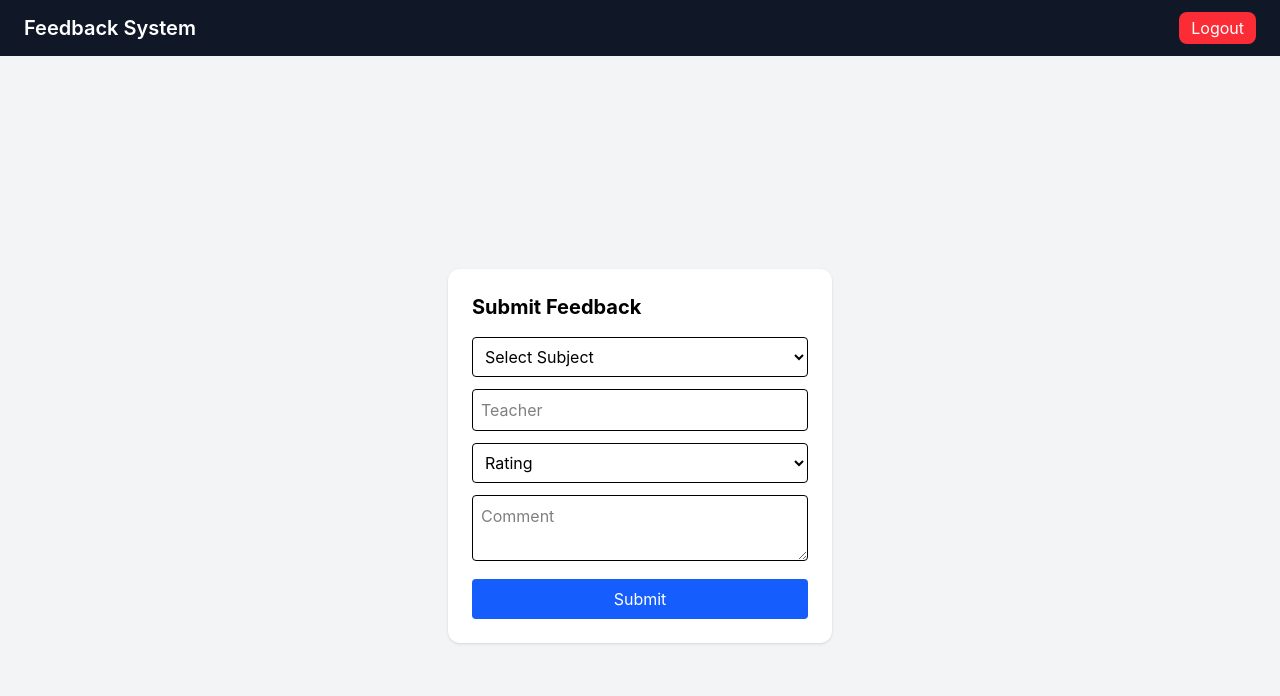
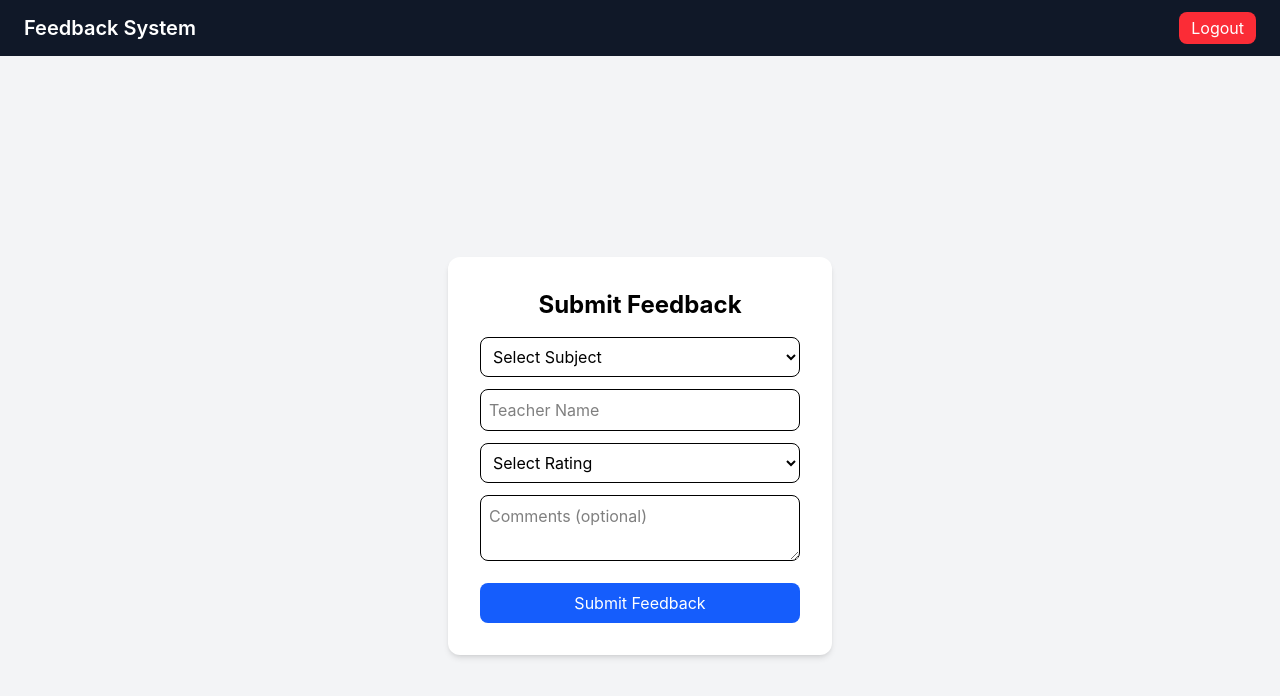
Before and after one commit to akbar-mirza-dev/Feedback_System, a React (Vite) app: page /feedback in a window 1280 px wide. Shown: the top 696 px of the page. Built offline with nearby package versions, Linux system fonts and the light colour scheme; sample sign-in values are in the browser's storage.

Commit message:
Update FeedbackForm.jsx

```diff
--- a/src/pages/FeedbackForm.jsx
+++ b/src/pages/FeedbackForm.jsx
@@ -1,7 +1,10 @@
 import { useState } from "react";
 import Navbar from "../components/Navbar";
 import { SUBJECTS } from "../utils/constants";
-import { saveFeedback, isDuplicate } from "../services/feedbackService";
+import {
+  saveFeedback,
+  isDuplicate,
+} from "../services/feedbackService";
 
 function FeedbackForm() {
   const user = JSON.parse(localStorage.getItem("currentUser"));
@@ -12,17 +15,19 @@ function FeedbackForm() {
   const [comment, setComment] = useState("");
 
   const handleSubmit = () => {
+    // ✅ Validation
     if (!subject || !rating) {
-    alert("Required fields missing");
+      alert("Please select subject and rating");
       return;
     }
 
-  // 🚫 Duplicate check
+    // 🚫 Duplicate Check
     if (isDuplicate(user.hallticket, subject)) {
-    alert("You already submitted feedback for this subject");
+      alert("You have already submitted feedback for this subject");
       return;
     }
 
+    // 📦 Create Feedback Object
     const feedback = {
       studentId: user.hallticket,
       subject,
@@ -32,10 +37,13 @@ function FeedbackForm() {
       date: new Date().toISOString(),
     };
 
+    // 💾 Save Feedback (also triggers admin update)
     saveFeedback(feedback);
 
+    // ✅ Success
     alert("Feedback submitted successfully!");
 
+    // 🔄 Reset Form
     setSubject("");
     setTeacher("");
     setRating("");
@@ -45,55 +53,64 @@ function FeedbackForm() {
   return (
     <>
       <Navbar />
-      <div className="min-h-screen flex justify-center items-center bg-gray-100">
-        <div className="bg-white p-6 rounded-xl w-96 shadow">
-          <h2 className="text-xl font-bold mb-4">
+
+      <div className="min-h-screen flex items-center justify-center bg-gray-100">
+        <div className="bg-white p-8 rounded-xl shadow-md w-96">
+          <h2 className="text-2xl font-bold mb-4 text-center">
             Submit Feedback
           </h2>
 
+          {/* Subject */}
           <select
             value={subject}
             onChange={(e) => setSubject(e.target.value)}
-            className="w-full mb-3 p-2 border rounded"
+            className="w-full mb-3 p-2 border rounded-lg"
           >
             <option value="">Select Subject</option>
-            {SUBJECTS.map((s, i) => (
-              <option key={i}>{s}</option>
-            ))}
-          </select>
-
-          <input
-            placeholder="Teacher"
-            value={teacher}
-            onChange={(e) => setTeacher(e.target.value)}
-            className="w-full mb-3 p-2 border rounded"
-          />
-
-          <select
-            value={rating}
-            onChange={(e) => setRating(e.target.value)}
-            className="w-full mb-3 p-2 border rounded"
-          >
-            <option value="">Rating</option>
-            {[1, 2, 3, 4, 5].map((r) => (
-              <option key={r} value={r}>
-                {r}
+            {SUBJECTS.map((sub, index) => (
+              <option key={index} value={sub}>
+                {sub}
               </option>
             ))}
           </select>
 
+          {/* Teacher */}
+          <input
+            type="text"
+            placeholder="Teacher Name"
+            value={teacher}
+            onChange={(e) => setTeacher(e.target.value)}
+            className="w-full mb-3 p-2 border rounded-lg"
+          />
+
+          {/* Rating */}
+          <select
+            value={rating}
+            onChange={(e) => setRating(e.target.value)}
+            className="w-full mb-3 p-2 border rounded-lg"
+          >
+            <option value="">Select Rating</option>
+            <option value="1">1 - Poor</option>
+            <option value="2">2 - Average</option>
+            <option value="3">3 - Good</option>
+            <option value="4">4 - Very Good</option>
+            <option value="5">5 - Excellent</option>
+          </select>
+
+          {/* Comment */}
           <textarea
-            placeholder="Comment"
+            placeholder="Comments (optional)"
             value={comment}
             onChange={(e) => setComment(e.target.value)}
-            className="w-full mb-3 p-2 border rounded"
+            className="w-full mb-4 p-2 border rounded-lg"
           />
 
+          {/* Submit */}
           <button
             onClick={handleSubmit}
-            className="w-full bg-blue-600 text-white py-2 rounded"
+            className="w-full bg-blue-600 text-white py-2 rounded-lg hover:bg-blue-700"
           >
-            Submit
+            Submit Feedback
           </button>
         </div>
       </div>
```
Lines whose indentation alone changed are shown as unchanged.
